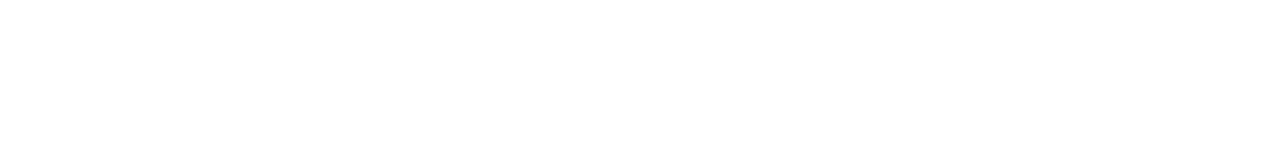
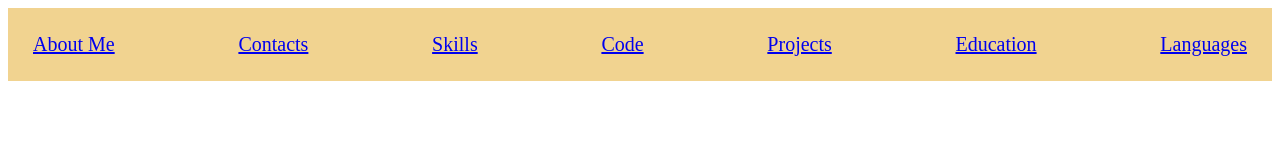
Before and after one commit to VikiKuznetsova/rsschool-cv, a plain HTML site: page index.html in a window 1280 px wide. Drawn offline with Linux system fonts and the light colour scheme.

Commit message:
feat: update

```diff
--- a/index.html
+++ b/index.html
@@ -7,5 +7,31 @@
     <link rel="stylesheet" href="style.css">
     <title>Document</title>
 </head>
-<body>
-    </html>
+    <body>
+    <header class="header">
+        <div class="header_row">
+            <div class="header_coloumn">
+                <nav class="header-item"> <a href="#about me">About Me</a></nav>
+            </div>
+            <div class="header_coloumn">
+                <nav class="header-item"> <a href="#contacts">Contacts</a></nav>
+            </div>
+            <div class="header_coloumn">
+                <nav class="header-item"><a href="#skills">Skills</a></nav>
+            </div>
+            <div class="header_coloumn">
+                <nav class="header-item"><a href="#code">Code</a></nav>
+            </div>
+            <div class="header_coloumn">
+                <nav class="header-item"><a href="#projects">Projects</a></nav>
+            </div>
+            <div class="header_coloumn">
+                <nav class="header-item"><a href="#education">Education</a></nav>
+            </div>
+            <div class="header_coloumn">
+                <div class="header-item"><a href="#languages">Languages</a></div>
+            </div>
+        </div>
+    </header>
+    </body>
+</html>
```
